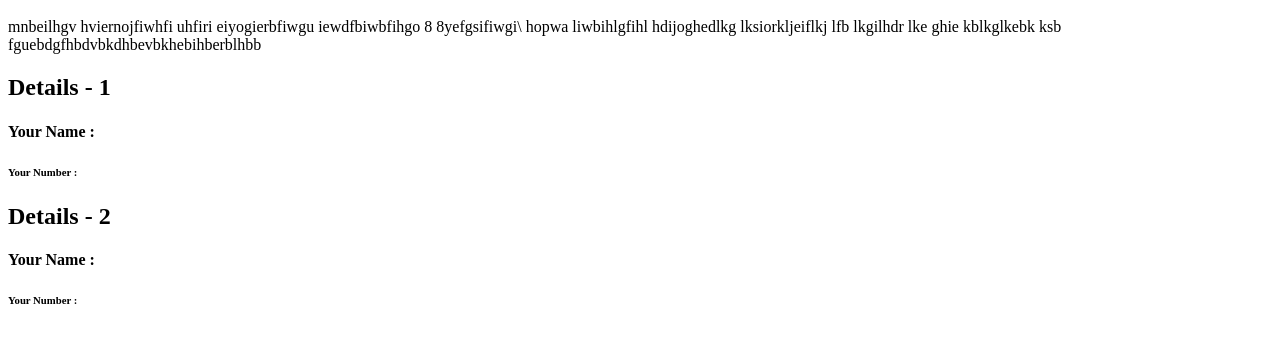
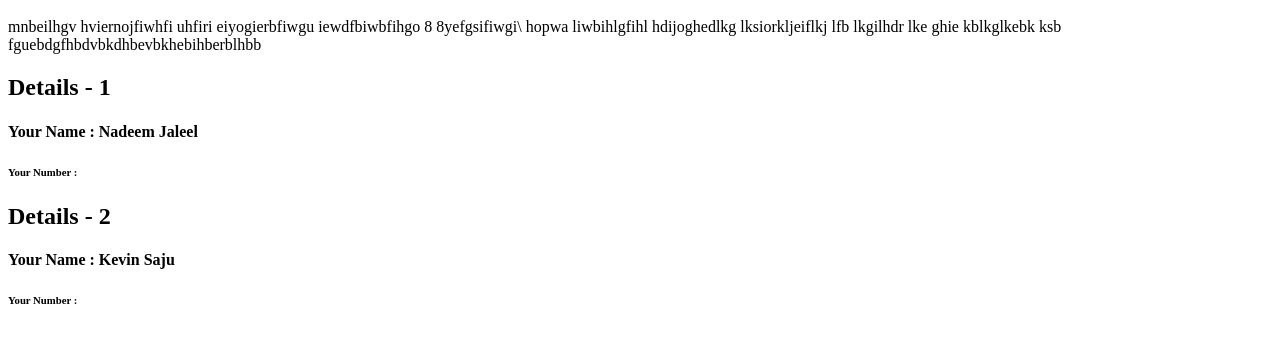
Before and after one commit to yasinyazz/Tinker_Repo, a plain HTML site: page index.html in a window 1280 px wide. Shown: the part 48-390 px from the top of the page. Drawn offline with Linux system fonts and the light colour scheme.

Commit message:
Update index.html
Name updated.....

```diff
--- a/index.html
+++ b/index.html
@@ -9,13 +9,13 @@
     fguebdgfhbdvbkdhbevbkhebihberblhbb</p>
   <div>
     <h2>Details - 1</h2>
-    <h4> Your Name : </h4>
+    <h4> Your Name : Nadeem Jaleel</h4>
     <h6> Your Number : </h6>
   </div>
 
     <div>
     <h2>Details - 2</h2>
-    <h4> Your Name : </h4>
+    <h4> Your Name : Kevin Saju</h4>
     <h6> Your Number : </h6>
   </div>
 </body>
```
